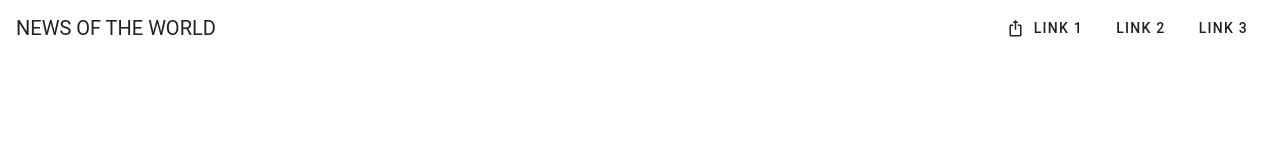
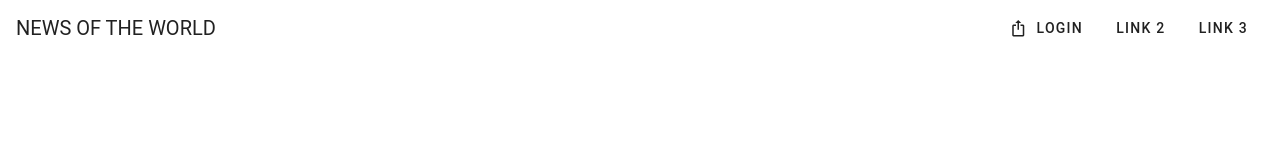
Before and after one commit to hfu-gis/Xi, a Vue app: page /#/home in a window 1280 px wide. Shown: the top 160 px of the page. Built offline with nearby package versions, Linux system fonts and the light colour scheme; a small style sheet from the web is missing.

Commit message:
added navbar to project

```diff
--- a/src/App.vue
+++ b/src/App.vue
@@ -8,7 +8,7 @@
       <v-spacer></v-spacer>
 
       <v-toolbar-items>
-        <v-btn text>  <v-icon left>mdi-export-variant</v-icon>Link 1</v-btn>
+        <v-btn text to="/login">  <v-icon left>mdi-export-variant</v-icon>Login</v-btn>
         <v-btn text>Link 2</v-btn>
         <v-btn text>Link 3</v-btn>
       </v-toolbar-items>
--- a/src/router/index.js
+++ b/src/router/index.js
@@ -17,5 +17,7 @@ export default new VueRouter({
             path: '/login',
             component: Login
         },
+
+
     ]
 })
```
